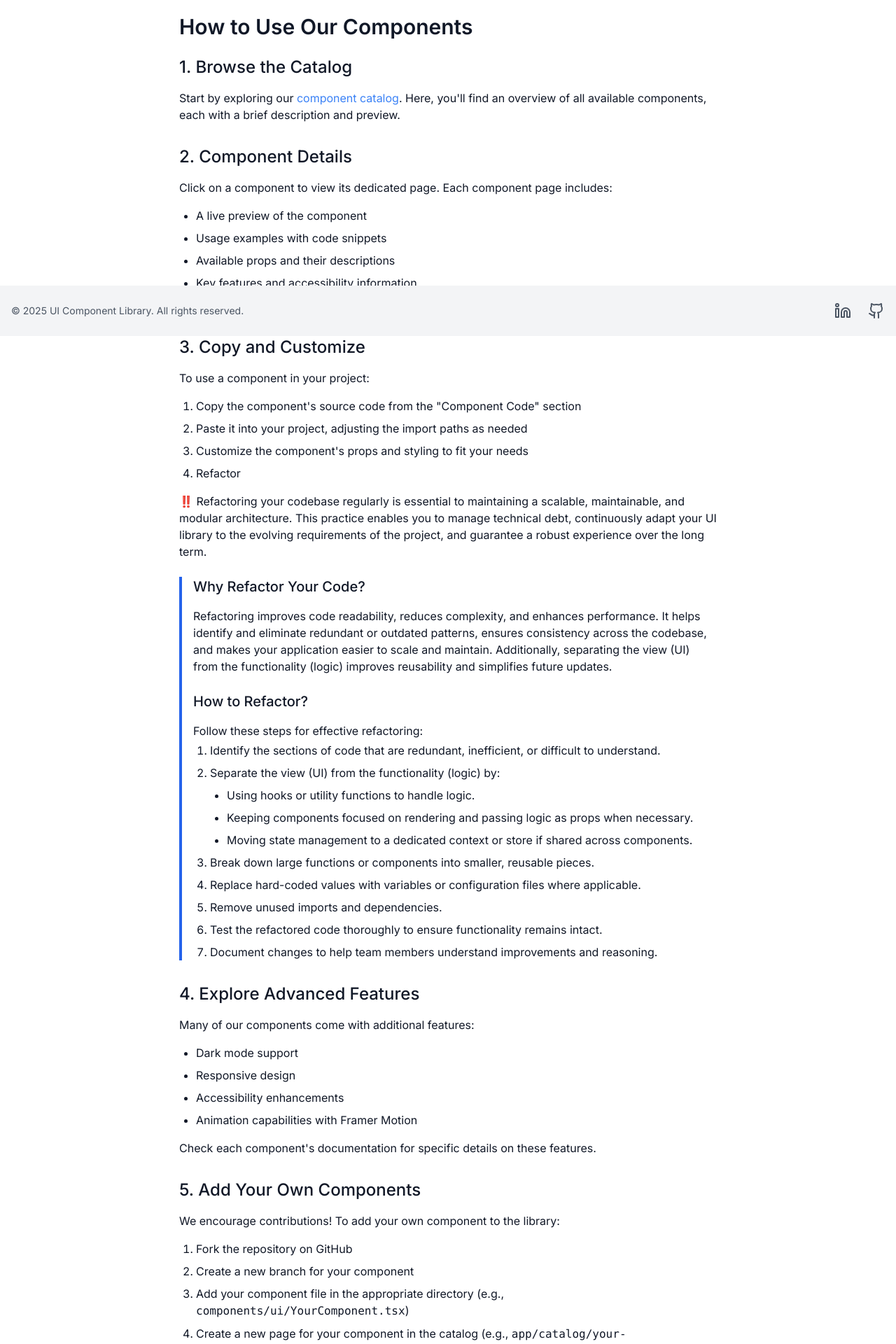
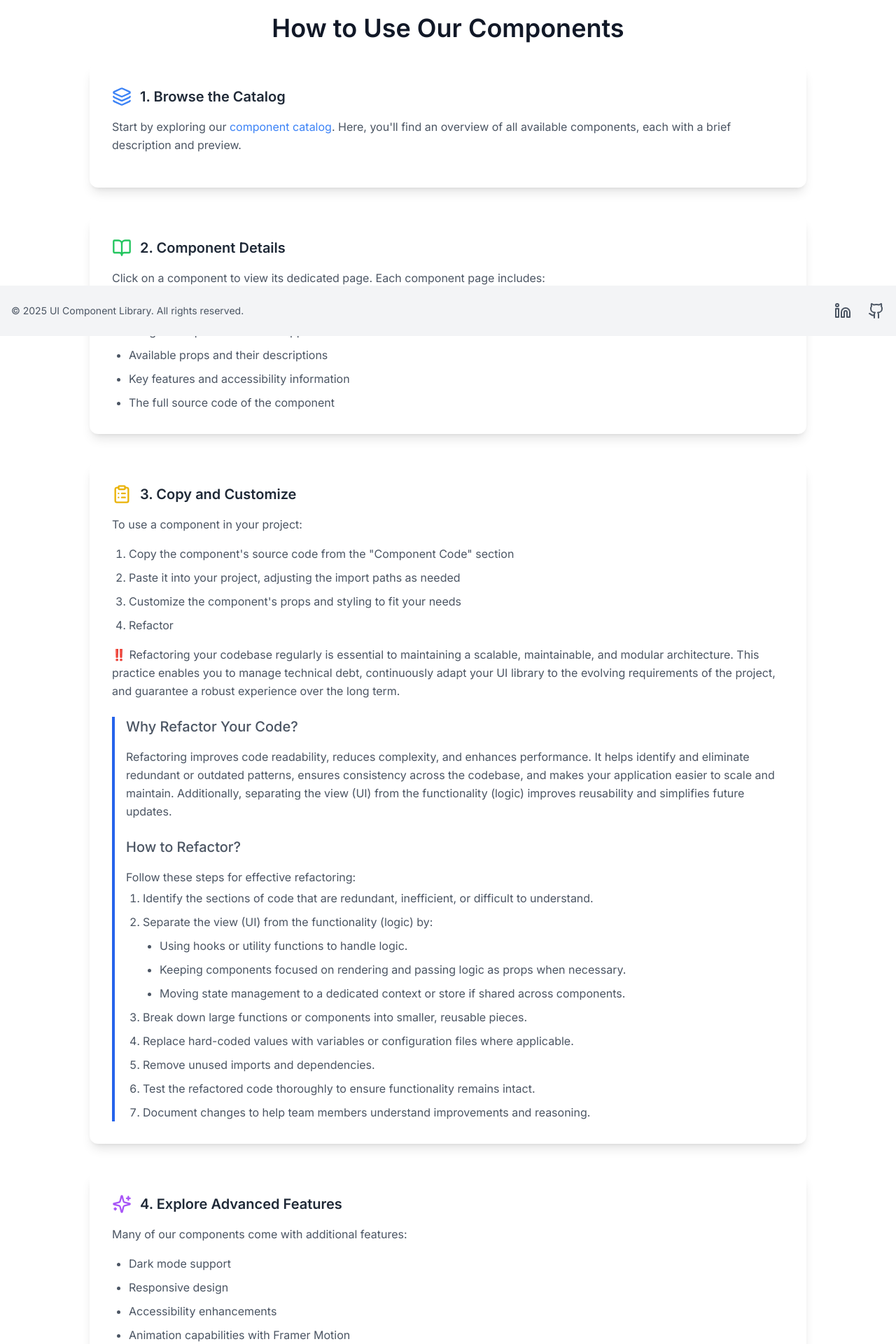
Before and after one commit to Florence-Martin/UI-Library, a Next.js app: page / in a window 1280 px wide. Shown: the part 320-2240 px from the top of the page at 70% size. Built offline with nearby package versions, Linux system fonts and the light colour scheme.

Commit message:
style: HomePage

```diff
--- a/app/page.tsx
+++ b/app/page.tsx
@@ -2,36 +2,52 @@
 import Link from "next/link";
 import { motion } from "framer-motion";
 import { Button } from "@/components/ui/Button";
-import { ArrowRight, PlusCircle } from "lucide-react";
+import {
+  ArrowRight,
+  BookOpen,
+  ClipboardList,
+  Layers,
+  PackagePlus,
+  PlusCircle,
+  Sparkles,
+} from "lucide-react";
 import HeroSection from "@/components/HeroSection";
+import HomeCard from "@/components/HomeCard";
 
-export default function Home() {
-  return (
-    <div className="container mx-auto px-4 py-8">
-      <HeroSection />
-      <div className="max-w-3xl mx-auto mb-16 sm:mb-8">
-        <h2 className="text-3xl font-semibold mb-6">
-          How to Use Our Components
-        </h2>
+// Animation Framer Motion
+const cardVariants = {
+  hidden: { opacity: 0, y: 50 },
+  show: { opacity: 1, y: 0, transition: { duration: 0.5 } },
+};
 
-        <div className="space-y-8">
-          <section>
-            <h3 className="text-2xl font-medium mb-4">1. Browse the Catalog</h3>
+// Sections transformées en objets
+const homeSections = [
+  {
+    id: 1,
+    title: "1. Browse the Catalog",
+    description: (
+      <>
         <p className="mb-4">
           Start by exploring our{" "}
           <Link href="/catalog" className="text-blue-500 hover:underline">
             component catalog
           </Link>
-              . Here, you&#39;ll find an overview of all available components,
-              each with a brief description and preview.
+          . Here, you&#39;ll find an overview of all available components, each
+          with a brief description and preview.
         </p>
-          </section>
-
-          <section>
-            <h3 className="text-2xl font-medium mb-4">2. Component Details</h3>
+      </>
+    ),
+    icon: <Layers size={28} className="text-blue-500" />,
+    ariaLabel: "browse-catalog",
+  },
+  {
+    id: 2,
+    title: "2. Component Details",
+    description: (
+      <>
         <p className="mb-4">
-              Click on a component to view its dedicated page. Each component
-              page includes:
+          Click on a component to view its dedicated page. Each component page
+          includes:
         </p>
         <ul className="list-disc pl-6 space-y-2">
           <li>A live preview of the component</li>
@@ -40,10 +56,16 @@ export default function Home() {
           <li>Key features and accessibility information</li>
           <li>The full source code of the component</li>
         </ul>
-          </section>
-
-          <section>
-            <h3 className="text-2xl font-medium mb-4">3. Copy and Customize</h3>
+      </>
+    ),
+    icon: <BookOpen size={28} className="text-green-500" />,
+    ariaLabel: "component-details",
+  },
+  {
+    id: 3,
+    title: "3. Copy and Customize",
+    description: (
+      <>
         <p className="mb-4">To use a component in your project:</p>
         <ol className="list-decimal pl-6 space-y-2">
           <li>
@@ -54,17 +76,16 @@ export default function Home() {
             Paste it into your project, adjusting the import paths as needed
           </li>
           <li>
-                Customize the component&apos;s props and styling to fit your
-                needs
+            Customize the component&apos;s props and styling to fit your needs
           </li>
           <li>Refactor</li>
         </ol>
         <p className="mt-4">
-              ‼️ Refactoring your codebase regularly is essential to maintaining
-              a scalable, maintainable, and modular architecture. This practice
+          ‼️ Refactoring your codebase regularly is essential to maintaining a
+          scalable, maintainable, and modular architecture. This practice
           enables you to manage technical debt, continuously adapt your UI
-              library to the evolving requirements of the project, and guarantee
-              a robust experience over the long term.
+          library to the evolving requirements of the project, and guarantee a
+          robust experience over the long term.
         </p>
         <motion.div
           initial={{ height: 0 }}
@@ -77,30 +98,26 @@ export default function Home() {
           </h4>
           <p className="mb-4">
             Refactoring improves code readability, reduces complexity, and
-                enhances performance. It helps identify and eliminate redundant
-                or outdated patterns, ensures consistency across the codebase,
-                and makes your application easier to scale and maintain.
-                Additionally, separating the view (UI) from the functionality
-                (logic) improves reusability and simplifies future updates.
+            enhances performance. It helps identify and eliminate redundant or
+            outdated patterns, ensures consistency across the codebase, and
+            makes your application easier to scale and maintain. Additionally,
+            separating the view (UI) from the functionality (logic) improves
+            reusability and simplifies future updates.
           </p>
-              <h4 className="text-xl font-medium mt-6 mb-4">
-                How to Refactor?
-              </h4>
-              <p className="mb-1">
-                Follow these steps for effective refactoring:
-              </p>
+          <h4 className="text-xl font-medium mt-6 mb-4">How to Refactor?</h4>
+          <p className="mb-1">Follow these steps for effective refactoring:</p>
           <ol className="list-decimal pl-6 space-y-2">
             <li>
-                  Identify the sections of code that are redundant, inefficient,
-                  or difficult to understand.
+              Identify the sections of code that are redundant, inefficient, or
+              difficult to understand.
             </li>
             <li>
               Separate the view (UI) from the functionality (logic) by:
               <ul className="list-disc pl-6 mt-2 space-y-2">
                 <li>Using hooks or utility functions to handle logic.</li>
                 <li>
-                      Keeping components focused on rendering and passing logic
-                      as props when necessary.
+                  Keeping components focused on rendering and passing logic as
+                  props when necessary.
                 </li>
                 <li>
                   Moving state management to a dedicated context or store if
@@ -109,12 +126,12 @@ export default function Home() {
               </ul>
             </li>
             <li>
-                  Break down large functions or components into smaller,
-                  reusable pieces.
+              Break down large functions or components into smaller, reusable
+              pieces.
             </li>
             <li>
-                  Replace hard-coded values with variables or configuration
-                  files where applicable.
+              Replace hard-coded values with variables or configuration files
+              where applicable.
             </li>
             <li>Remove unused imports and dependencies.</li>
             <li>
@@ -122,17 +139,21 @@ export default function Home() {
               remains intact.
             </li>
             <li>
-                  Document changes to help team members understand improvements
-                  and reasoning.
+              Document changes to help team members understand improvements and
+              reasoning.
             </li>
           </ol>
         </motion.div>
-          </section>
-
-          <section>
-            <h3 className="text-2xl font-medium mb-4">
-              4. Explore Advanced Features
-            </h3>
+      </>
+    ),
+    icon: <ClipboardList size={28} className="text-yellow-500" />,
+    ariaLabel: "copy-customize",
+  },
+  {
+    id: 4,
+    title: "4. Explore Advanced Features",
+    description: (
+      <>
         <p className="mb-4">
           Many of our components come with additional features:
         </p>
@@ -146,22 +167,28 @@ export default function Home() {
           Check each component&apos;s documentation for specific details on
           these features.
         </p>
-          </section>
-
-          <section>
-            <h3 className="text-2xl font-medium mb-4">
-              5. Add Your Own Components
-            </h3>
+      </>
+    ),
+    icon: <Sparkles size={28} className="text-purple-500" />,
+    ariaLabel: "advanced-features",
+  },
+  {
+    id: 5,
+    title: "5. Add Your Own Components",
+    description: (
+      <>
         <p className="mb-4">
-              We encourage contributions! To add your own component to the
-              library:
+          We encourage contributions! To add your own component to the library:
         </p>
         <ol className="list-decimal pl-6 space-y-2">
           <li>Fork the repository on GitHub</li>
           <li>Create a new branch for your component</li>
           <li>
             Add your component file in the appropriate directory (e.g.,{" "}
-                <code>components/ui/YourComponent.tsx</code>)
+            <code className="break-words break-all text-sm p-1 bg-gray-200 dark:bg-gray-700 rounded">
+              components/ui/YourComponent.tsx
+            </code>
+            )
           </li>
           <li>
             Create a new page for your component in the catalog (e.g.,{" "}
@@ -176,23 +203,54 @@ export default function Home() {
           </li>
         </ol>
         <p className="mt-4">
-              Ensure your component follows our coding standards, includes
-              proper documentation, and is accessible.
+          Ensure your component follows our coding standards, includes proper
+          documentation, and is accessible.
         </p>
-          </section>
+      </>
+    ),
+    icon: <PackagePlus size={28} className="text-red-500" />,
+    ariaLabel: "add-components",
+  },
+];
+
+export default function Home() {
+  return (
+    <div className="container mx-auto px-4 py-8">
+      <HeroSection />
+
+      {/* Ajout d'un max-w-lg pour éviter que le titre prenne toute la largeur */}
+      <div className="max-w-3xl mx-auto mb-16 sm:mb-8 text-center">
+        <h2 className="text-3xl sm:text-4xl font-semibold mb-6">
+          How to Use Our Components
+        </h2>
       </div>
 
-        <div className="mt-12 text-center">
+      {/* Sections responsives */}
+      <div className="grid grid-cols-1 gap-y-10 sm:gap-x-6 max-w-5xl mx-auto">
+        {homeSections.map((section) => (
+          <HomeCard
+            key={section.id}
+            icon={section.icon}
+            title={section.title}
+            description={section.description}
+            ariaLabel={section.ariaLabel}
+            variants={cardVariants}
+          />
+        ))}
+      </div>
+
+      {/* Section finale */}
+      <div className="mt-12 text-center mb-12 sm:mb-6">
         <p className="text-xl mb-6">Ready to get started?</p>
-          <div className="flex justify-center space-x-4">
+        <div className="flex flex-col sm:flex-row justify-center space-y-4 sm:space-y-0 sm:space-x-4">
           <Link href="/catalog">
-              <Button size="lg">
+            <Button size="lg" className="w-full sm:w-auto">
               Catalog
               <ArrowRight className="ml-2 h-5 w-5" />
             </Button>
           </Link>
           <Link href="/catalog/notFound">
-              <Button size="lg" variant="outline">
+            <Button size="lg" variant="outline" className="w-full sm:w-auto">
               Contribute
               <PlusCircle className="ml-2 h-5 w-5" />
             </Button>
@@ -200,6 +258,5 @@ export default function Home() {
         </div>
       </div>
     </div>
-    </div>
   );
 }
--- /dev/null
+++ b/components/HomeCard.tsx
@@ -0,0 +1,43 @@
+import React from "react";
+import { motion, Variants } from "framer-motion";
+
+interface HomeCardProps {
+  icon?: React.ReactNode;
+  title: string;
+  description: React.ReactNode;
+  ariaLabel: string;
+  variants?: Variants; // Ajout pour prendre les animations en charge
+}
+
+const HomeCard: React.FC<HomeCardProps> = ({
+  icon,
+  title,
+  description,
+  ariaLabel,
+  variants,
+}) => {
+  return (
+    <motion.section
+      className="bg-white dark:bg-gray-800 rounded-xl shadow-lg p-8"
+      aria-labelledby={ariaLabel}
+      initial="hidden"
+      animate="show"
+      variants={variants} // Application des animations
+    >
+      <div className="flex flex-col sm:flex-row items-center gap-3 mb-4">
+        {icon}
+        <h2
+          id={ariaLabel}
+          className="text-xl font-semibold text-gray-800 dark:text-white"
+        >
+          {title}
+        </h2>
+      </div>
+      <div className="text-gray-600 dark:text-gray-300 leading-relaxed">
+        {description}
+      </div>
+    </motion.section>
+  );
+};
+
+export default HomeCard;
```
Also changed, not shown: app/accessibility-documentation/page.tsx (+13 -11 lines). Lines whose indentation alone changed are shown as unchanged.
